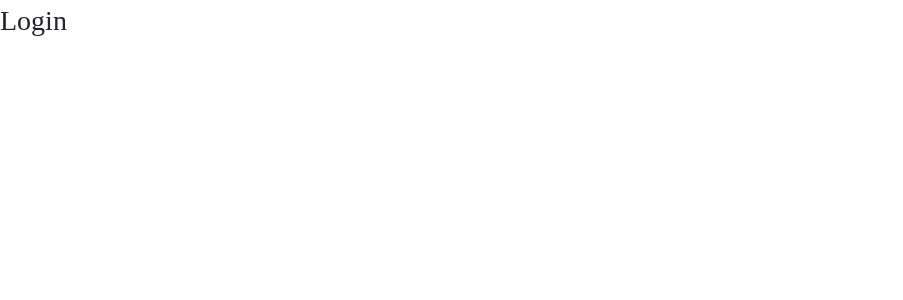
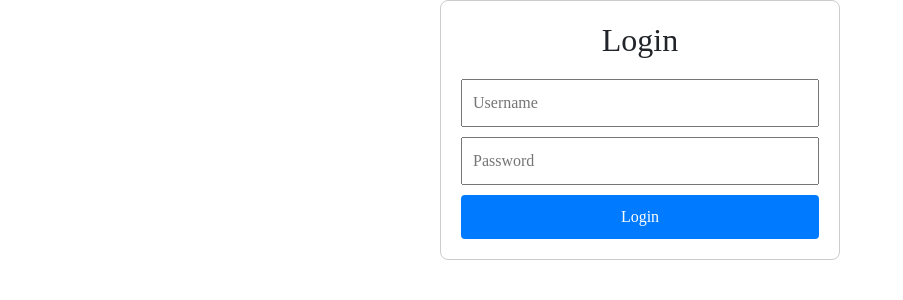
Before and after one commit to AmarKumar4/GoFood, a React (Create React App) app: page /login in a window 1280 px wide. Shown: the top 300 px of the page, without its empty margins (0-903 px from the left). Built offline with nearby package versions, Linux system fonts and the light colour scheme.

Commit message:
login channges done

```diff
--- a/src/screens/Login.js
+++ b/src/screens/Login.js
@@ -1,11 +1,99 @@
-import React from "react";
+import React, { useState } from "react";
+import axios from "axios";
 
-const Login = ()=>{
-    return(
-        <>
-            <div>Login</div>
-        </>
-    )
-}
+const Login = () => {
+  const [formData, setFormData] = useState({ username: "", password: "" });
+  const [message, setMessage] = useState("");
+  const [loading, setLoading] = useState(false);
+
+  const handleInputChange = (e) => {
+    const { name, value } = e.target;
+    setFormData({ ...formData, [name]: value });
+  };
+
+  const handleSubmit = async (e) => {
+    e.preventDefault();
+    setMessage("");
+    setLoading(true);
+
+    try {
+      const response = await axios.post("http://localhost:3000/login", formData);
+      setMessage("Login successful!");
+      localStorage.setItem("token", response.data.token); // Store token
+    } catch (error) {
+      setMessage(
+        error.response?.data?.message || "An error occurred during login"
+      );
+    } finally {
+      setLoading(false);
+    }
+  };
+
+  return (
+    <div style={styles.container}>
+      <h2 style={styles.title}>Login</h2>
+      <form onSubmit={handleSubmit} style={styles.form}>
+        <input
+          type="text"
+          name="username"
+          value={formData.username}
+          onChange={handleInputChange}
+          placeholder="Username"
+          required
+          style={styles.input}
+        />
+        <input
+          type="password"
+          name="password"
+          value={formData.password}
+          onChange={handleInputChange}
+          placeholder="Password"
+          required
+          style={styles.input}
+        />
+        <button type="submit" style={styles.button} disabled={loading}>
+          {loading ? "Logging in..." : "Login"}
+        </button>
+      </form>
+      {message && <p style={styles.message}>{message}</p>}
+    </div>
+  );
+};
+
+const styles = {
+  container: {
+    maxWidth: "400px",
+    margin: "auto",
+    padding: "20px",
+    textAlign: "center",
+    border: "1px solid #ccc",
+    borderRadius: "8px",
+  },
+  title: {
+    marginBottom: "20px",
+  },
+  form: {
+    display: "flex",
+    flexDirection: "column",
+    gap: "10px",
+  },
+  input: {
+    padding: "10px",
+    fontSize: "16px",
+  },
+  button: {
+    padding: "10px",
+    fontSize: "16px",
+    backgroundColor: "#007BFF",
+    color: "#fff",
+    border: "none",
+    borderRadius: "4px",
+    cursor: "pointer",
+  },
+  message: {
+    marginTop: "20px",
+    color: "red",
+  },
+};
 
 export default Login;
```
